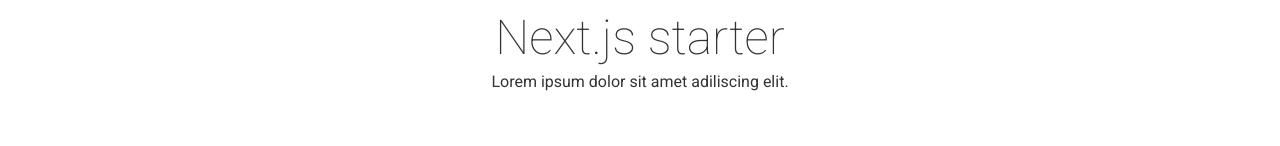
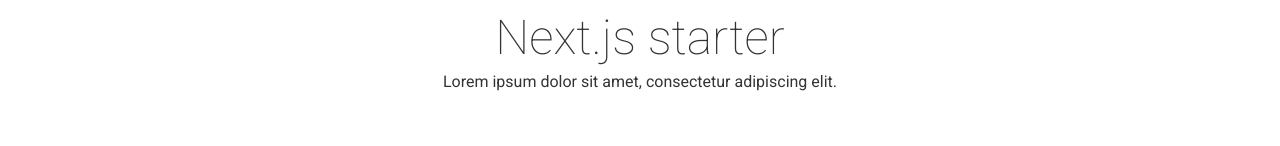
Before and after one commit to srigi/next.js-starter, a Next.js app: page / in a window 1280 px wide. Shown: the part 154-300 px from the top of the page. Built offline with nearby package versions, Linux system fonts and the light colour scheme; a web font is replaced by a local one.

Commit message:
Fix "Lorem ipsum" sentence 😊

```diff
--- a/src/pages/index.tsx
+++ b/src/pages/index.tsx
@@ -14,7 +14,7 @@ const IndexPage: NextPage = () => {
       <Nav />
       <main className="py-20">
         <h1 className="font-thin text-5xl text-center mb-2">Next.js starter</h1>
-        <p className="text-center">Lorem ipsum dolor sit amet adiliscing elit.</p>
+        <p className="text-center">Lorem ipsum dolor sit amet, consectetur adipiscing elit.</p>
       </main>
     </>
   );
```
